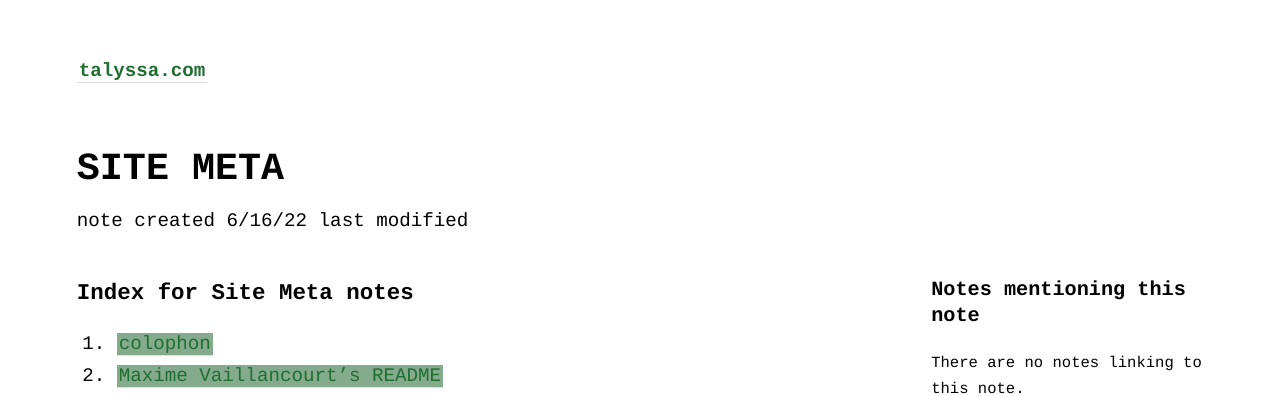
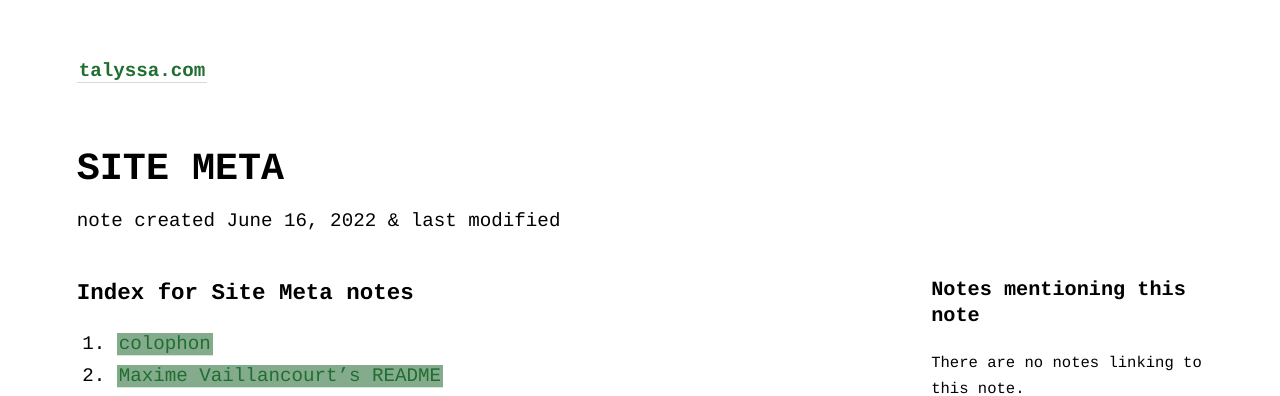
Before and after one commit to geminiworms/talyssagarden.github.io, a Jekyll site: the page built from _notes/site-meta.md, in a window 1280 px wide. Shown: the top 396 px of the page. Built offline with Jekyll 4.4.1, drawn with Linux system fonts in a browser that asks for light colours.

```diff
--- a/_layouts/note.html
+++ b/_layouts/note.html
@@ -6,8 +6,8 @@ layout: default
   <div>
     <h1>{{ page.title }}</h1>
         <time class="sans" datetime="{{ page.last_modified_at | date_to_xmlschema }}">
-            <span> note created {{ page.date | date: "%-m/%-d/%y" }} </span>
-            <span> last modified {{ page.last_modified_at | date: "%-m/%-d/%y" }}</span>
+            <span> note created {{ page.date | date: "%B %-d, %Y" }} </span>
+            <span> & last modified {{ page.last_modified_at | date: "%B %-d, %Y" }}</span>
         </time>
   </div>
 
```
